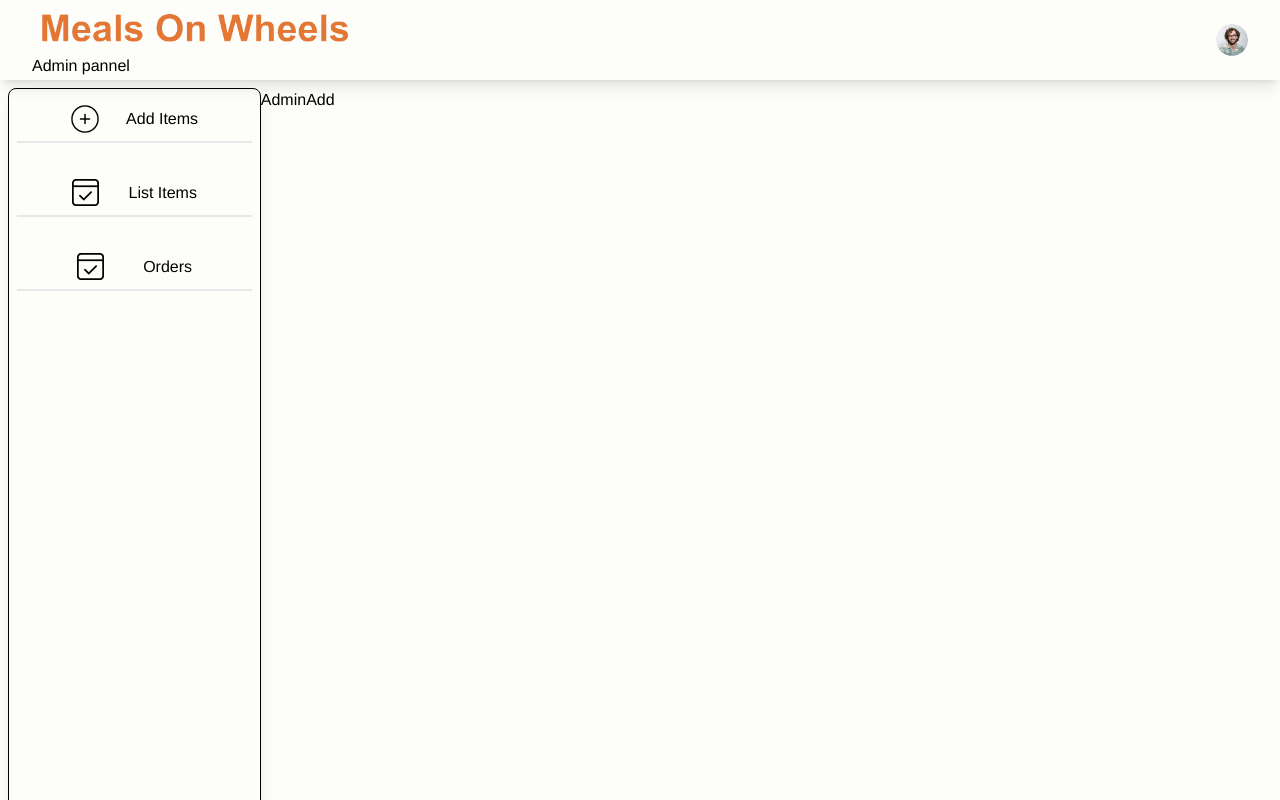
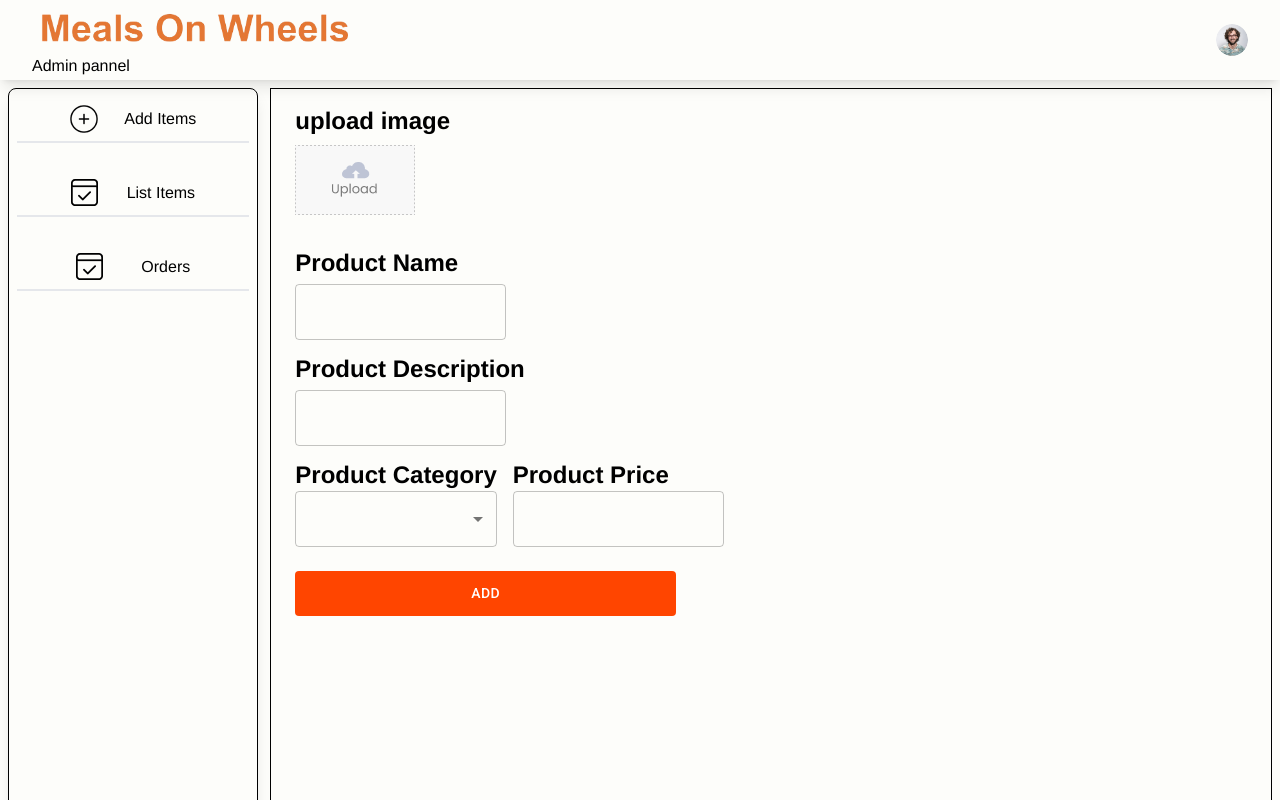
Before and after one commit to MB-Prabhu/MealsOnWheels-frontend, a React (Vite) app: page /adminhome/addadmin in a window 1280 px wide. Shown: the top 800 px of the page. Built offline with nearby package versions, Linux system fonts and the light colour scheme.

Commit message:
created admin adding product feature

```diff
--- a/src/AdminPages/AdminAdd.jsx
+++ b/src/AdminPages/AdminAdd.jsx
@@ -1,8 +1,71 @@
 import React from 'react'
+import { assets } from '../assets/assets/admin_assets/assets'
+import { TextField, Button, MenuItem, Select, InputLabel } from '@mui/material';
 
 const AdminAdd = () => {
   return (
-    <div>AdminAdd</div>
+    <div className='px-2 border border-black w-[100%] sm:w-[70%] lg:w-[75%] xl:w-[80%]'>
+      <div className='px-4 w-full py-4 flex flex-col gap-6'>
+        <div className=''>
+          <p className='text-lg sm:text-2xl font-bold'>upload image</p>
+          <img src={assets.upload_area} alt="" className='block my-2' />
+        </div>
+
+        <div className=''>
+          <p className='text-lg sm:text-2xl font-bold'>Product Name</p>
+          <TextField variant='outlined' sx={{height: "40px", fontSize:"44px", margin:"5px 0"}}/>
+        </div>
+
+        <div className=''>
+          <p className='text-lg sm:text-2xl font-bold'>Product Description</p>
+          <TextField variant='outlined' rows={7}  sx={{height: "40px", fontSize:"44px", margin:"5px 0"}} />
+        </div>
+
+        <div className='flex gap-4 w-[100%] items-center '>
+        <div className=''>
+          <p className='text-lg sm:text-2xl font-bold'>Product Category</p>
+          {/* <InputLabel id="demo-simple-select-helper-label">Select
+          Category</InputLabel> */}
+        {/* <Select
+          labelId="demo-simple-select-helper-label"
+          id="demo-simple-select-helper"
+          label="Age"
+          sx={{width:"100%", color:"black"}}
+        >
+          <MenuItem value="">
+            <em>None</em>
+          </MenuItem>
+          <MenuItem value={10}>Ten</MenuItem>
+          <MenuItem value={20}>Twenty</MenuItem>
+          <MenuItem value={30}>Thirty</MenuItem>
+        </Select> */}
+
+        <Select
+          // value={none}
+          // onChange={handleChange}
+          //  label="Age"
+          // displayEmpty
+          inputProps={{ 'aria-label': 'Without label' }}
+          sx={{width:"100%", color:"black"}}
+        >
+          <MenuItem value="">
+            <em>None</em>
+          </MenuItem>
+          <MenuItem value={10}>Ten</MenuItem>
+          <MenuItem value={20}>Twenty</MenuItem>
+          <MenuItem value={30}>Thirty</MenuItem>
+        </Select>
+        </div>
+
+        <div className=''>
+          <p className='text-lg sm:text-2xl font-bold'>Product Price</p>
+          <TextField variant='outlined' type='number' sx={{fontSize:"24px"}} />
+        </div>
+        </div>
+
+        <Button sx={{width: "40%", padding:"10px 0", backgroundColor:"orangered" , color: "white"}}>Add</Button>
+      </div>
+    </div>
   )
 }
 
--- a/src/AdminPages/AdminHome.jsx
+++ b/src/AdminPages/AdminHome.jsx
@@ -5,7 +5,7 @@ import { Outlet, useLocation } from 'react-router-dom'
 const AdminHome = () => {
     const location = useLocation()
   return (
-    <div className='p-2 flex sm:flex-row flex-col h-[100vh] w-full'>
+    <div className='p-2 flex sm:flex-row flex-col h-[100vh] w-full gap-3'>
         <SidebarAdmin />
 
         <Outlet />
```
